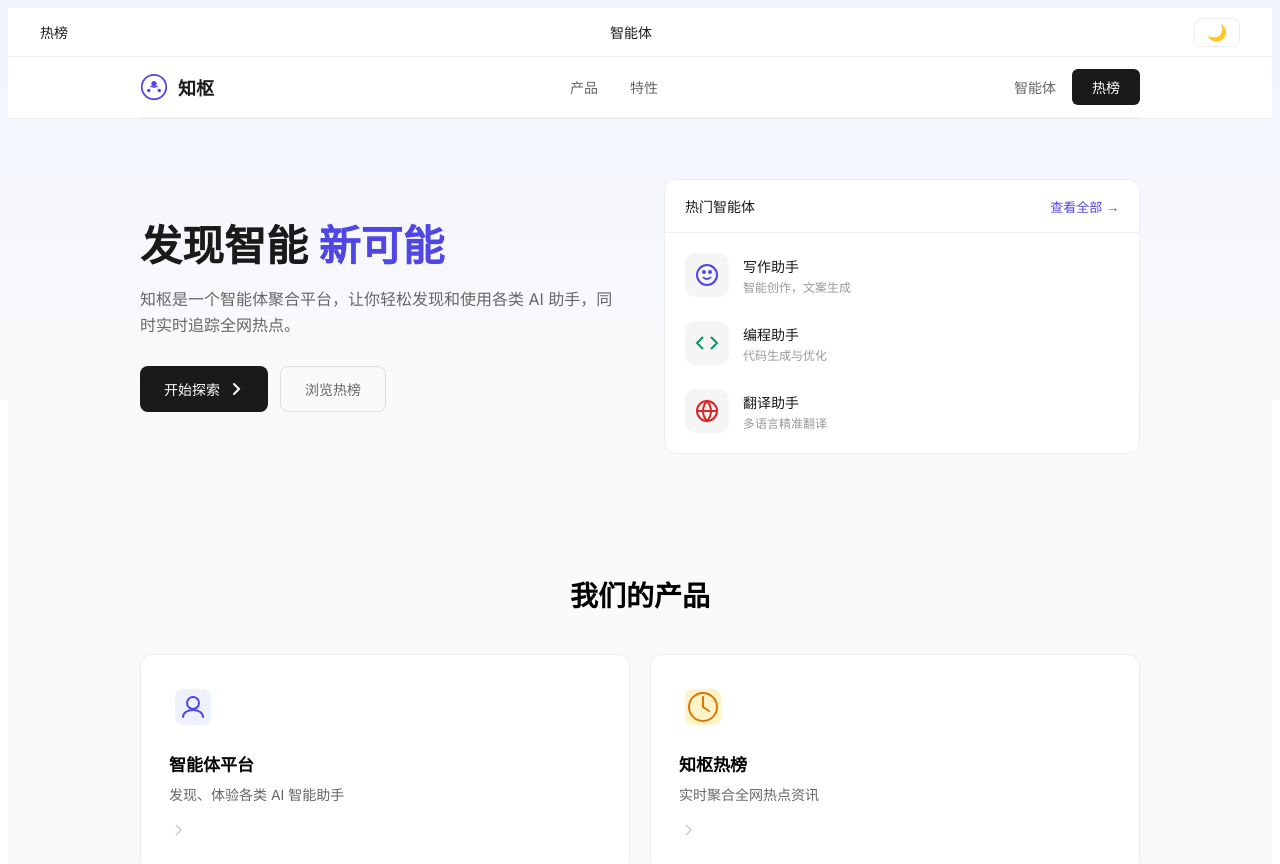
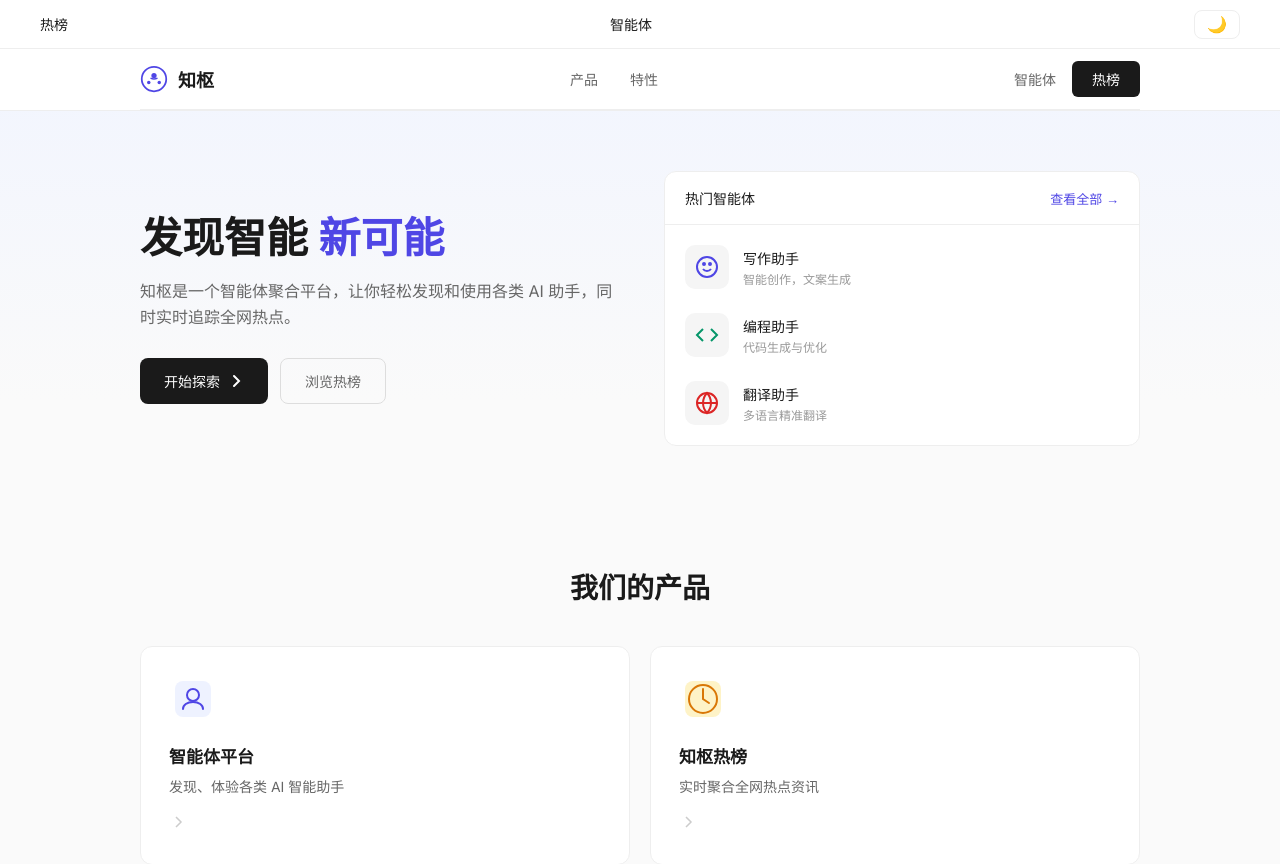
Before and after one commit to suxinhang/zhishu, a Vue app in the folder frontend/: page / in a window 1280 px wide. Shown: the top 864 px of the page. Built offline with nearby package versions, Linux system fonts and the light colour scheme.

Commit message:
fix: 暗黑模式白色边框修复
- CSS变量移到 :root 级别
- 暗黑模式通过 html.dark 类切换
- body 和 html 都应用背景色
- 修复 body 外层白色边框问题

🦊 狐狸

```diff
--- a/frontend/src/App.vue
+++ b/frontend/src/App.vue
@@ -24,14 +24,20 @@ onMounted(() => {
   if (saved) {
     isDark.value = saved === 'true'
   } else {
-    // 默认跟随系统
     isDark.value = window.matchMedia('(prefers-color-scheme: dark)').matches
   }
+  updateTheme()
 })
 
-watch(isDark, (val) => {
-  localStorage.setItem('darkMode', val)
+watch(isDark, () => {
+  updateTheme()
 })
+
+const updateTheme = () => {
+  localStorage.setItem('darkMode', isDark.value)
+  // 更新 html 根元素的 class
+  document.documentElement.classList.toggle('dark', isDark.value)
+}
 
 const toggleDark = () => {
   isDark.value = !isDark.value
@@ -39,8 +45,8 @@ const toggleDark = () => {
 </script>
 
 <style>
-/* 暗黑模式变量 */
-.app {
+/* 全局变量 - 定义在 :root */
+:root {
   --bg: #f5f5f5;
   --bg-card: #fff;
   --text: #1a1a1a;
@@ -50,7 +56,8 @@ const toggleDark = () => {
   --primary: #4F46E5;
 }
 
-.app.dark {
+/* 暗黑模式 - 定义在 html.dark */
+html.dark {
   --bg: #1a1a1a;
   --bg-card: #262626;
   --text: #f5f5f5;
@@ -61,10 +68,17 @@ const toggleDark = () => {
 }
 
 /* 全局样式 */
-body {
+html, body {
+  margin: 0;
+  padding: 0;
   background: var(--bg);
   color: var(--text);
   transition: background 0.3s, color 0.3s;
+}
+
+#app {
+  min-height: 100vh;
+  background: var(--bg);
 }
 
 /* 导航 */
@@ -98,7 +112,7 @@ body {
 }
 
 .dark-btn {
-  background: transparent;
+  background: var(--bg-card);
   border: 1px solid var(--border);
   border-radius: 8px;
   padding: 4px 12px;
```
Also changed, not shown: 1 other file (tests, documents, lock files or other folders).
